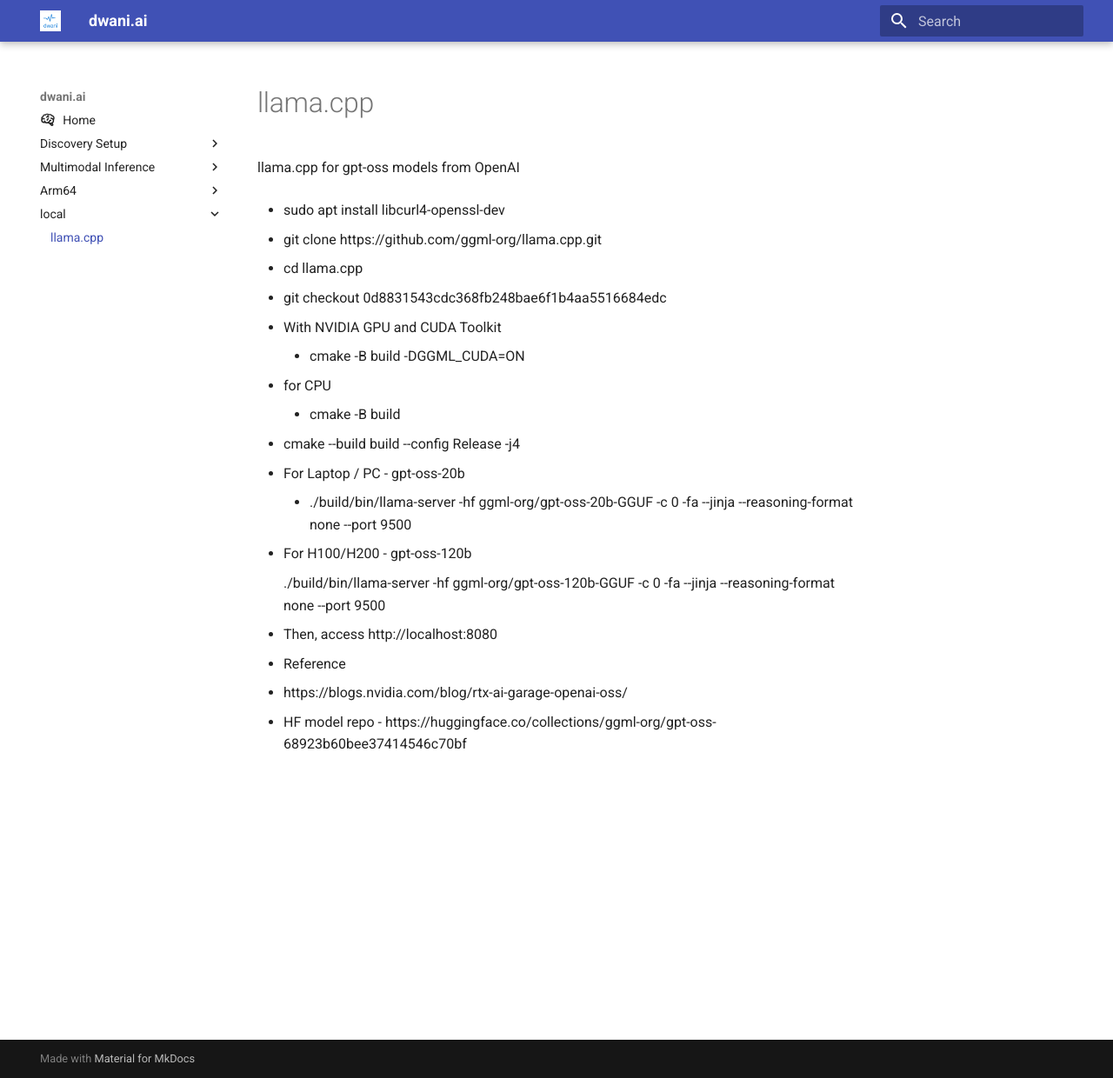
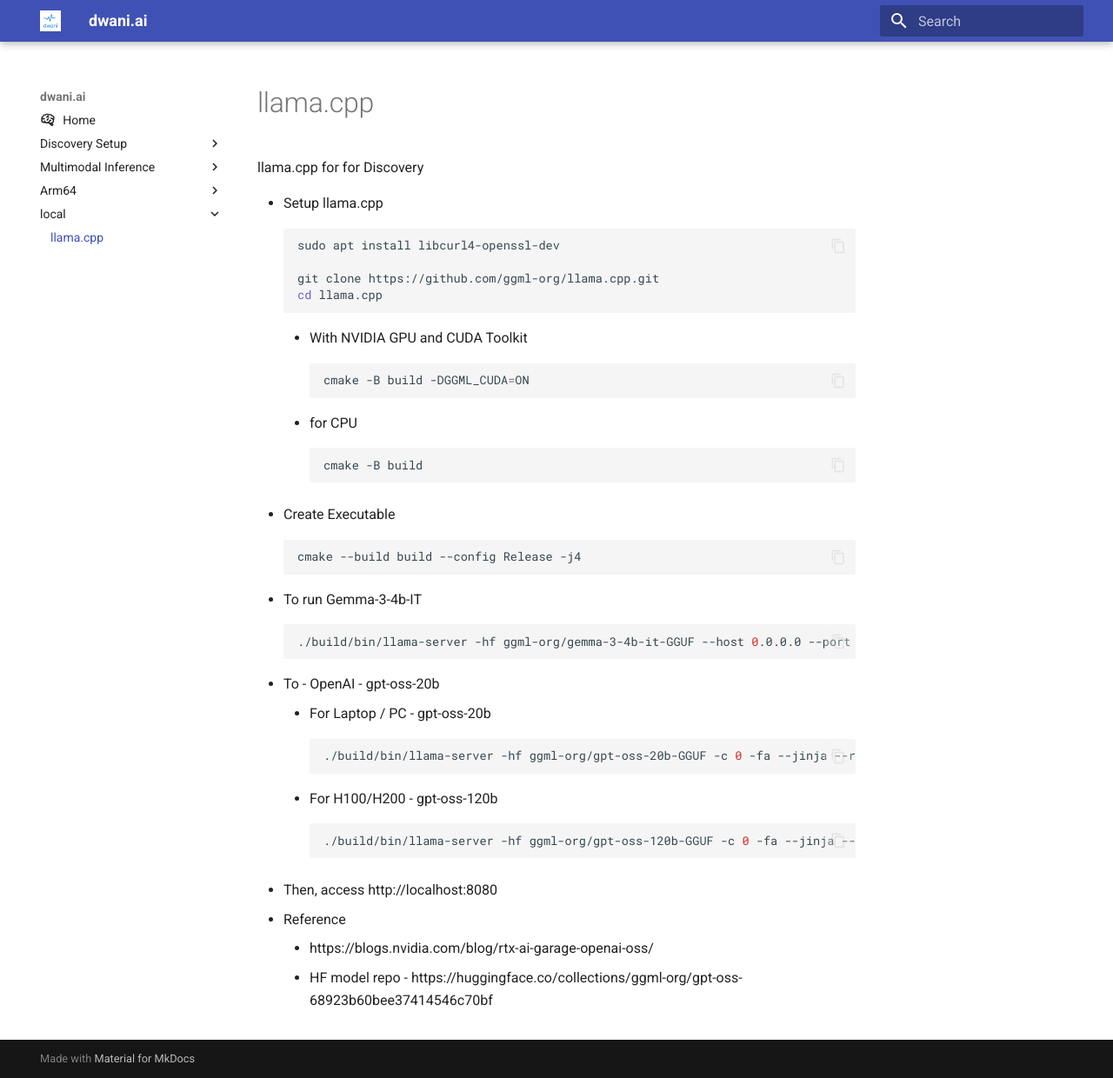
Before and after one commit to dwani-ai/docs, an MkDocs documentation site: the page built from docs/local/llama-cpp.md, in a window 1280 px wide and 1240 px high. Shown: the whole window at 87% size. Built offline with MkDocs 1.6.1 and Material for MkDocs 9.7.7, drawn with Linux system fonts in a browser that asks for light colours.

Commit message:
update-steps-llamap-cp

````diff
--- a/docs/local/llama-cpp.md
+++ b/docs/local/llama-cpp.md
@@ -1,32 +1,44 @@
-llama.cpp for gpt-oss models from OpenAI
+llama.cpp for for Discovery
 
+- Setup llama.cpp
+```bash
+sudo apt install libcurl4-openssl-dev
 
-- sudo apt install libcurl4-openssl-dev
+git clone https://github.com/ggml-org/llama.cpp.git
+cd llama.cpp
+```
+    - With NVIDIA GPU and CUDA Toolkit
+    ```bash
+    cmake -B build -DGGML_CUDA=ON
+    ```
+    - for CPU
+    ```bash
+    cmake -B build
+    ```
+- Create Executable
+```bash
+cmake --build build --config Release -j4
+```
 
-- git clone https://github.com/ggml-org/llama.cpp.git
-- cd llama.cpp
-- git checkout 0d8831543cdc368fb248bae6f1b4aa5516684edc
+- To run Gemma-3-4b-IT
+```bash
+./build/bin/llama-server -hf ggml-org/gemma-3-4b-it-GGUF --host 0.0.0.0 --port 9000 --n-gpu-layers 99 --ctx-size 8192 --alias gemma3
 
-- With NVIDIA GPU and CUDA Toolkit
-    - cmake -B build -DGGML_CUDA=ON
-- for CPU
-    - cmake -B build
+```
 
-- cmake --build build --config Release -j4
-
-- For Laptop / PC -  gpt-oss-20b
-
-    - ./build/bin/llama-server -hf ggml-org/gpt-oss-20b-GGUF -c 0 -fa --jinja --reasoning-format none --port 9500
-
-
-- For H100/H200 - gpt-oss-120b
-
-    ./build/bin/llama-server -hf ggml-org/gpt-oss-120b-GGUF -c 0 -fa --jinja --reasoning-format none --port 9500
-
+- To - OpenAI - gpt-oss-20b
+    - For Laptop / PC -  gpt-oss-20b
+```bash
+./build/bin/llama-server -hf ggml-org/gpt-oss-20b-GGUF -c 0 -fa --jinja --reasoning-format none --port 9500
+```
+    - For H100/H200 - gpt-oss-120b
+```bash
+./build/bin/llama-server -hf ggml-org/gpt-oss-120b-GGUF -c 0 -fa --jinja --reasoning-format none --port 9500
+```
 
 - Then, access http://localhost:8080
 
 
 - Reference
-  - https://blogs.nvidia.com/blog/rtx-ai-garage-openai-oss/
-  - HF model repo - https://huggingface.co/collections/ggml-org/gpt-oss-68923b60bee37414546c70bf
+    - https://blogs.nvidia.com/blog/rtx-ai-garage-openai-oss/
+    - HF model repo - https://huggingface.co/collections/ggml-org/gpt-oss-68923b60bee37414546c70bf
````
Also changed, not shown: docs/misc/api_server.md (+11 -3 lines).
